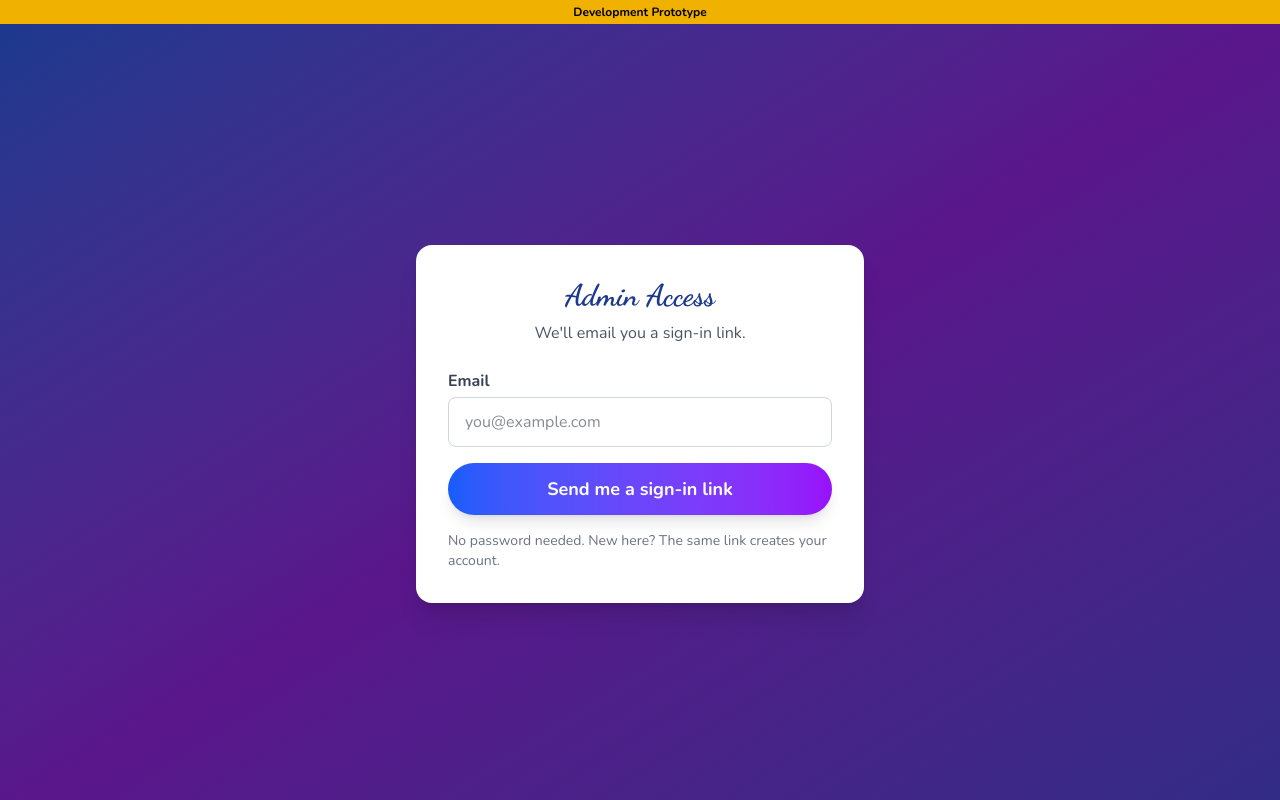
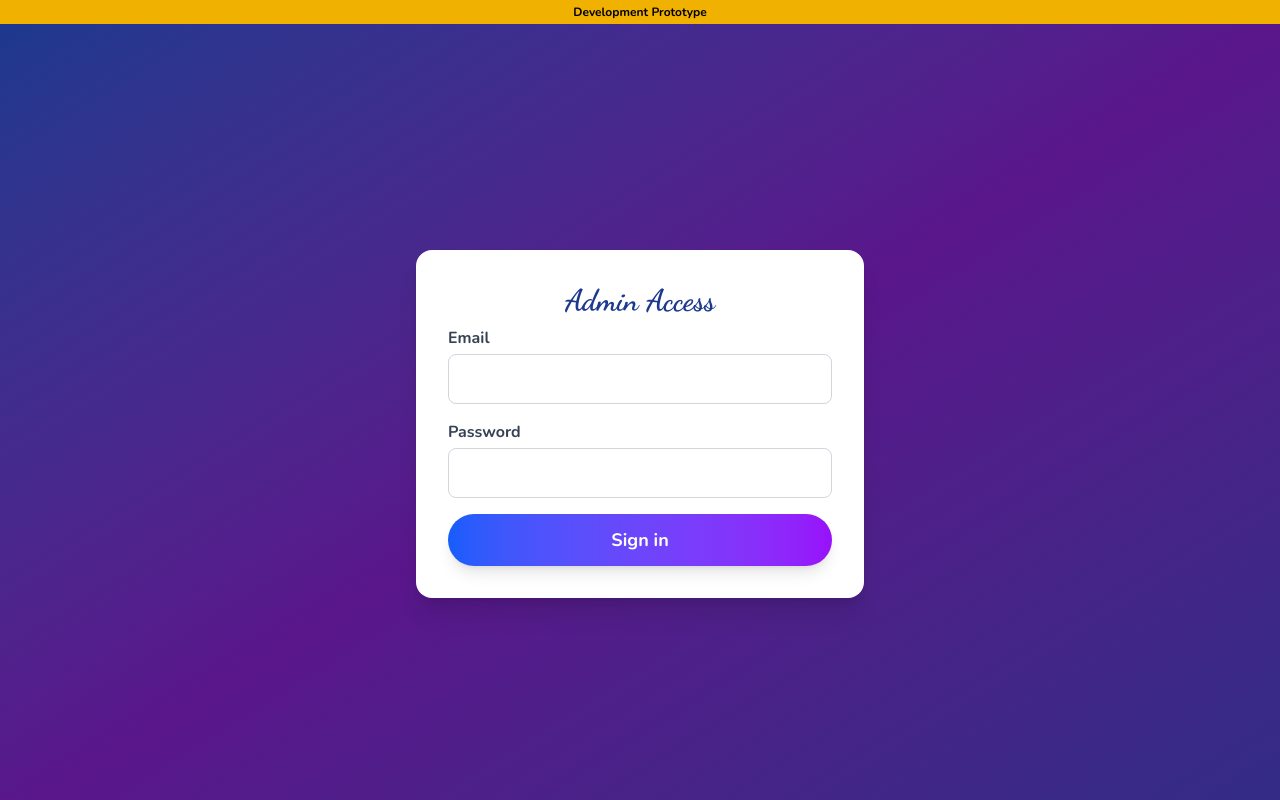
Before and after one commit to Hait3ch/tower-swing-wcs, a Next.js app in the folder frontend/: page /admin in a window 1280 px wide. Shown: the top 800 px of the page. Built offline with nearby package versions, Linux system fonts and the light colour scheme; no server answers.

Commit message:
feat: email + password admin login

```diff
--- /dev/null
+++ b/frontend/app/admin/AdminLoginForm.tsx
@@ -0,0 +1,31 @@
+"use client";
+
+import { useActionState } from "react";
+import { signInWithPassword, type LoginState } from "../auth/actions";
+
+const input =
+  "w-full rounded-lg border border-gray-300 px-4 py-3 text-gray-900 focus:outline-none focus:ring-2 focus:ring-blue-500";
+
+export default function AdminLoginForm() {
+  const [state, action, pending] = useActionState<LoginState, FormData>(signInWithPassword, {});
+  return (
+    <form action={action} className="space-y-4">
+      <input type="hidden" name="next" value="/admin/dashboard" />
+      <label className="block">
+        <span className="block text-gray-700 font-semibold mb-1">Email</span>
+        <input name="email" type="email" required autoComplete="email" className={input} />
+      </label>
+      <label className="block">
+        <span className="block text-gray-700 font-semibold mb-1">Password</span>
+        <input name="password" type="password" required autoComplete="current-password" className={input} />
+      </label>
+      {state.error && <p className="text-red-600">{state.error}</p>}
+      <button
+        disabled={pending}
+        className="w-full px-6 py-3 rounded-full bg-gradient-to-r from-blue-600 to-purple-600 text-white font-bold text-lg shadow-lg disabled:opacity-60"
+      >
+        {pending ? "Signing in…" : "Sign in"}
+      </button>
+    </form>
+  );
+}
--- a/frontend/app/admin/page.tsx
+++ b/frontend/app/admin/page.tsx
@@ -1,7 +1,7 @@
 import { redirect } from "next/navigation";
 import { Dancing_Script } from "next/font/google";
 import { createClient } from "@/lib/supabase/server";
-import LoginForm from "../auth/login/LoginForm";
+import AdminLoginForm from "./AdminLoginForm";
 import { signOut } from "../auth/actions";
 
 const dancingScript = Dancing_Script({ subsets: ["latin"], weight: ["700"] });
@@ -33,10 +33,7 @@ export default async function AdminPage() {
               </form>
             </div>
           ) : (
-            <>
-              <p className="text-gray-600 mb-6 text-center">We&apos;ll email you a sign-in link.</p>
-              <LoginForm next="/admin/dashboard" />
-            </>
+            <AdminLoginForm />
           )}
         </div>
       </div>
```
